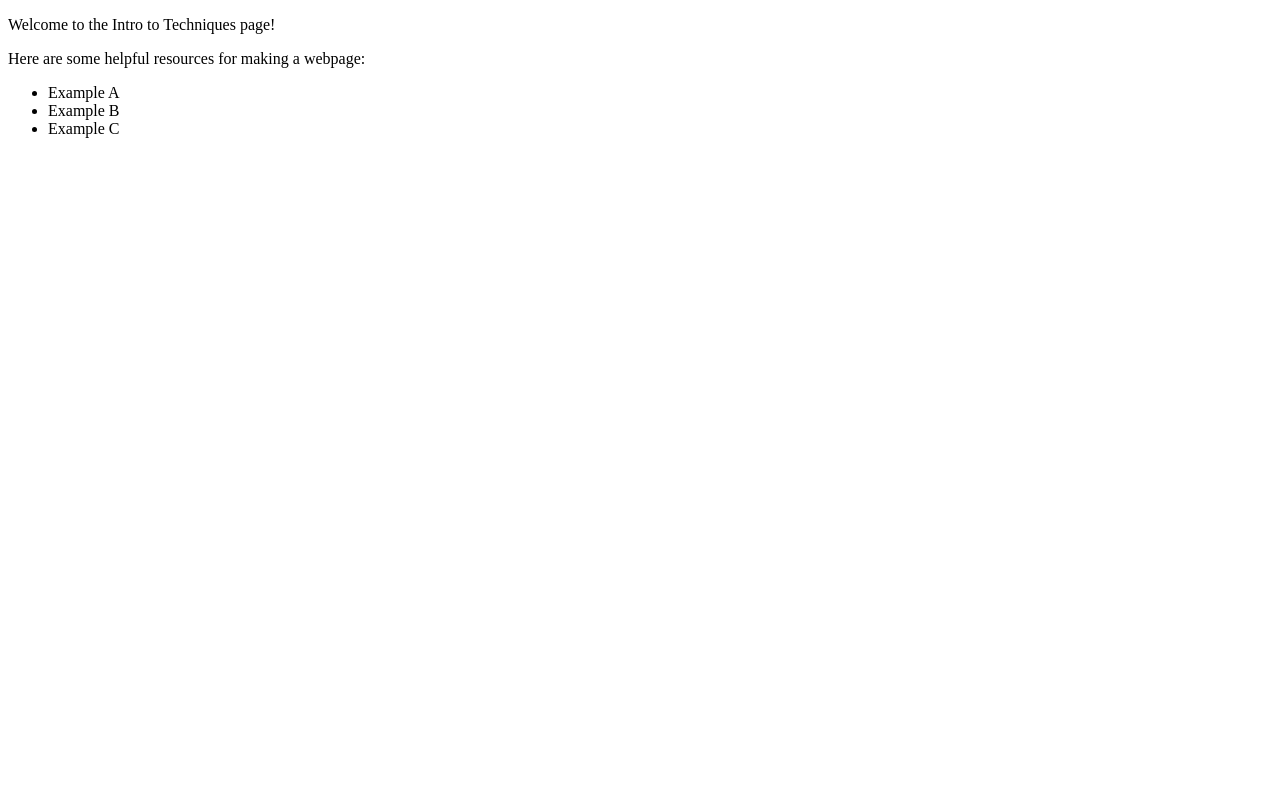
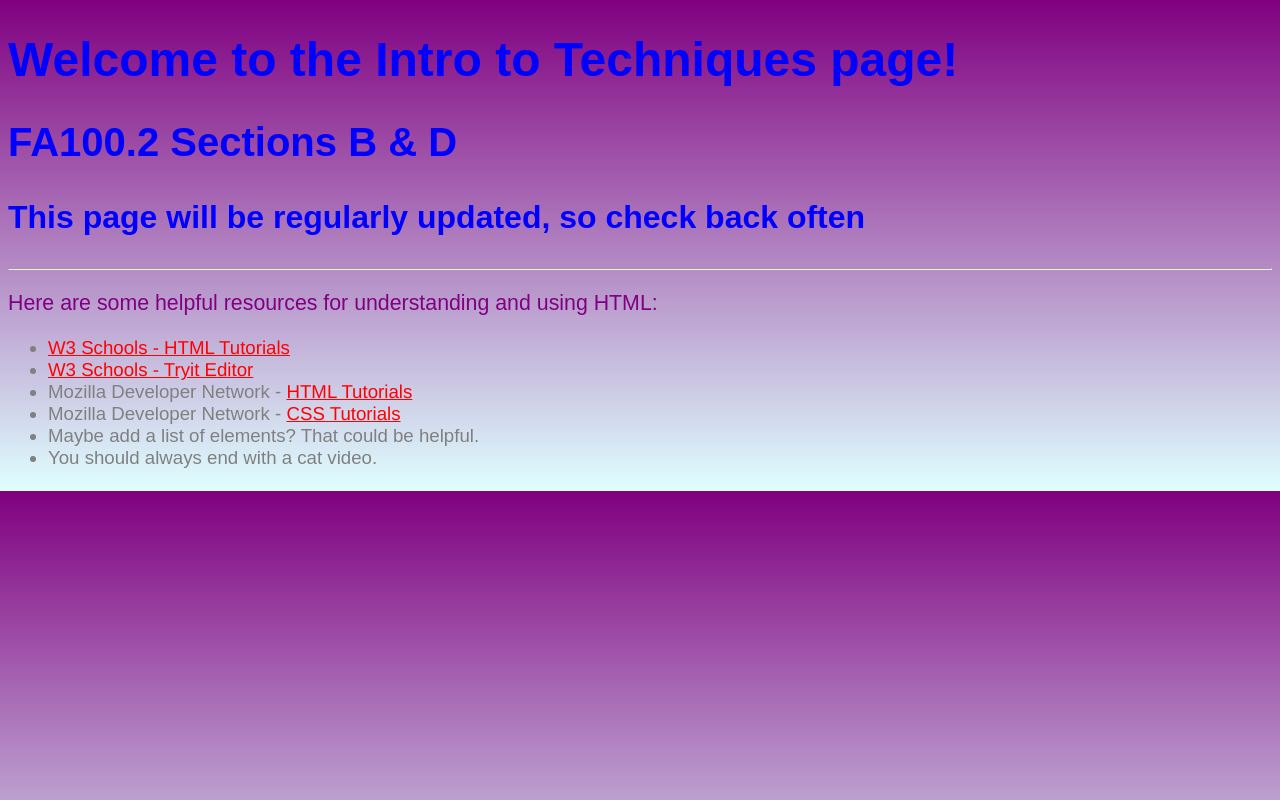
Before and after one commit to LM-atwork/FA100classpage, a plain HTML site: page index.html in a window 1280 px wide. Drawn offline with Linux system fonts and the light colour scheme.

Commit message:
two index files w and w/o CSS, added CSS file

```diff
--- a/index.html
+++ b/index.html
@@ -2,17 +2,24 @@
 <html lang="en">
 <head>
     <meta charset="UTF-8">
-    <meta name="viewport" content="width=device-width, initial-scale=1.0">
-    <title>Document</title>
+    <meta name="viewport" content="width=device-width, height=device-height, initial-scale=1.0">
+    <title>FA100.2 Intro to Techniques</title>
+    <link rel="stylesheet" href="styles.css">
 </head>
 <body>
-   <p>Welcome to the Intro to Techniques page!</p>
+   <p><h1>Welcome to the Intro to Techniques page!</h1></p>
+   <p><h2>FA100.2 Sections B & D </h2></p>
+   <p><h3>This page will be regularly updated, so check back often</h3></p>
    <!--I wrote this during class on 1/31/2020-->
-   <p>Here are some helpful resources for making a webpage:
+   <hr>
+   <p>Here are some helpful resources for understanding and using HTML:
        <ul>
-           <li>Example A</li>
-           <li>Example B</li>
-           <li>Example C</li>
+           <li><a href="https://www.w3schools.com/html/default.asp" target="_blank"> W3 Schools - HTML Tutorials</a></li>
+           <li><a href="https://www.w3schools.com/html/tryit.asp?filename=tryhtml_default"> W3 Schools - Tryit Editor</a></li>
+           <li>Mozilla Developer Network - <a href="https://developer.mozilla.org/en-US/docs/Learn/HTML/Introduction_to_HTML/Getting_started"> HTML Tutorials</a></li>
+           <li>Mozilla Developer Network - <a href="https://developer.mozilla.org/en-US/docs/Learn/CSS/First_steps"> CSS Tutorials</a></li>
+           <li>Maybe add a list of elements? That could be helpful.</li>
+           <li>You should always end with a cat video.</li>
        </ul>
    </p>
 </body>
--- /dev/null
+++ b/styles.css
@@ -0,0 +1,42 @@
+/* This style sets the backgraound color for a page */
+body {
+    background-image: linear-gradient(to bottom, purple,lightcyan);
+    vertical-align: middle;
+}
+
+/* These styles set the specific font, size, and color for different elements in the <body> of a page */
+h1 {
+    color: blue;
+    font-size: 36pt;
+    font-family: Arial;
+}
+
+h2 {
+    color: blue;
+    font-size: 30pt;
+    font-family: Arial;
+}
+
+h3 {
+    color: blue;
+    font-size: 24pt;
+    font-family: Arial;
+}
+
+p {
+    color: purple;
+    font-size: 16pt;
+    font-family: Arial;
+}
+
+li {
+    color: gray;
+    font-size: 14pt;
+    font-family: Arial;
+}
+
+a:link {
+    color: red;
+    font-family: Helvetica;
+    text-decoration: underline;
+}
```
Also changed, not shown: index_nostyle.html (added, +25 -0 lines).
